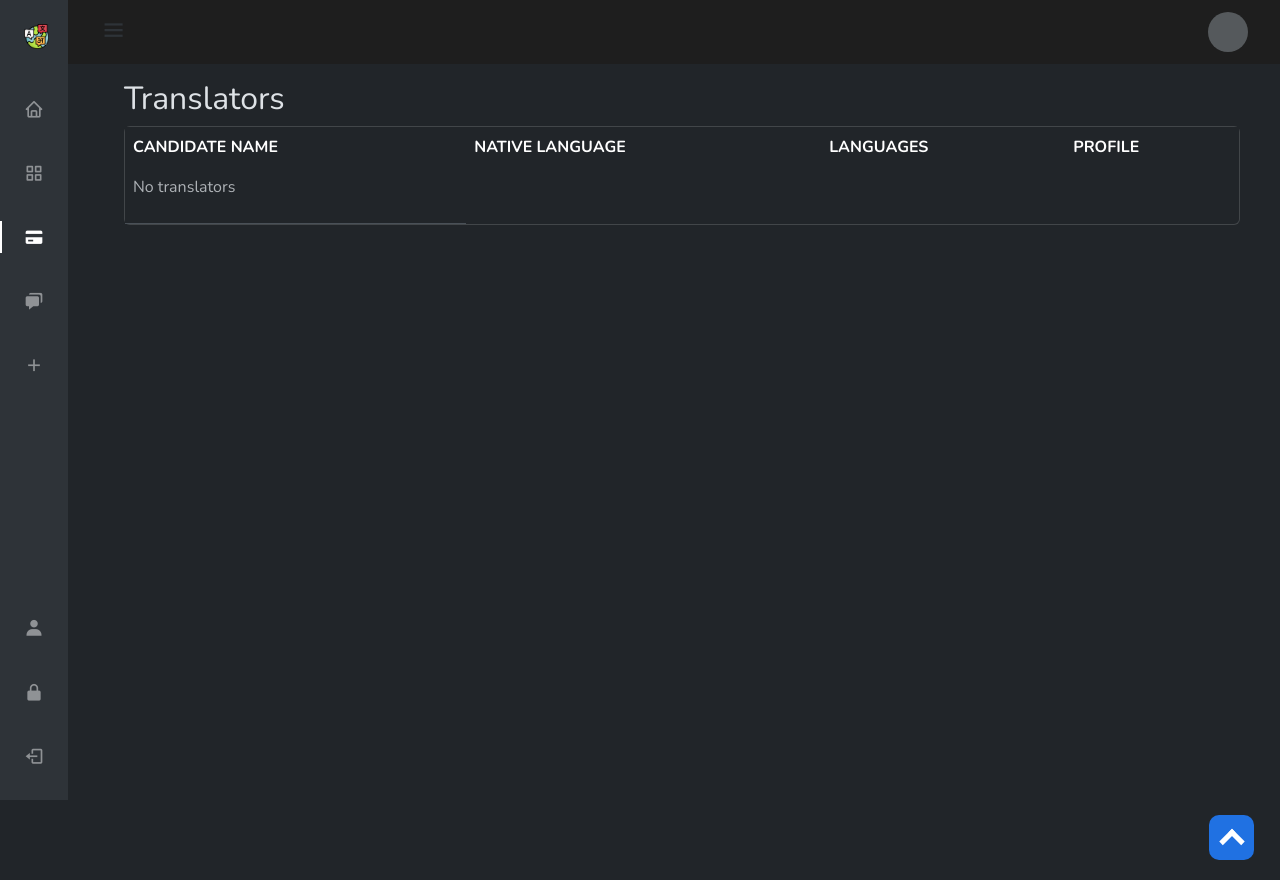
After one commit to devitq/TransLetter, a Django app: page /burse/translators/ in a window 1280 px wide. The commit adds this page. Run offline with Django 4.2, Linux system fonts and the light colour scheme; the visitor is signed in with stand-in values (Sample User, id 1); data comes from the database, SQL or seed files in the repository; data that the repository does not hold is empty; parts of the project's set-up code (start-up, migrations or seed data) failed here and were passed over; some libraries are stand-ins or nearby versions; some web fonts are replaced.

Commit message:
Add translators burse

```diff
--- a/transletter/accounts/models.py
+++ b/transletter/accounts/models.py
@@ -20,6 +20,9 @@ class UserManager(django.contrib.auth.models.UserManager):
 
     def active(self):
         return self.get_queryset().filter(is_active=True)
+
+    def translators(self):
+        return self.get_queryset().filter(account__is_translator=True)
 
     def normalize_email(self, email):
         if email:
--- /dev/null
+++ b/transletter/burse/urls.py
@@ -0,0 +1,13 @@
+from django.urls import path
+
+import burse.views
+
+app_name = "burse"
+
+urlpatterns = [
+    path(
+        "translators/",
+        burse.views.TranslatorsView.as_view(),
+        name="translators",
+    ),
+]
--- /dev/null
+++ b/transletter/burse/views.py
@@ -0,0 +1,14 @@
+from django.contrib.auth.mixins import LoginRequiredMixin
+from django.views.generic import ListView
+
+from accounts.models import User
+
+__all__ = ()
+
+
+class TranslatorsView(LoginRequiredMixin, ListView):
+    template_name = "burse/translators.html"
+    context_object_name = "translators"
+
+    def get_queryset(self):
+        return User.objects.translators()
--- /dev/null
+++ b/transletter/templates/burse/translators.html
@@ -0,0 +1,37 @@
+{% extends "base-dashboard.html" %}
+{% block main %}
+{% load i18n %}
+
+<div class="container mt-3 height-100">
+    <h2>{% translate "Translators" %}</h2>
+    <div class="row">
+      <div class="col-md-12">
+          <div class="card">
+              <div class="table-responsive">
+                  <table class="table no-wrap user-table mb-0">
+                    <thead>
+                      <tr>
+                        <th scope="col" class="border-0 text-uppercase font-medium">{% translate "Candidate Name" %}</th>
+                        <th scope="col" class="border-0 text-uppercase font-medium">{% translate "Native language" %}</th>
+                        <th scope="col" class="border-0 text-uppercase font-medium">{% translate "Languages" %}</th>
+                        <th scope="col" class="border-0 text-uppercase font-medium">{% translate "Profile" %}</th>
+                      </tr>
+                    </thead>
+                    <tbody>
+
+                      {% for translator in translators.all %}
+                          {% include "includes/translator_card.html" with translator=translator %}
+                      {% empty %}
+                      <tr>
+                        <td><p class="text-muted">{% translate "No translators" %}</p></td>
+                      </tr>
+                      {% endfor %}
+                    </tbody>
+                  </table>
+              </div>
+          </div>
+      </div>
+    </div>
+</div>
+
+{% endblock main %}
--- a/transletter/templates/includes/header-dashboard.html
+++ b/transletter/templates/includes/header-dashboard.html
@@ -33,7 +33,7 @@
                     <i class='bx bx-grid-alt nav_icon'></i>
                     <span class="nav_name">{% translate "Projects" %}</span>
                 </a>
-                <a href="#" class="nav_link">
+                <a href="{% url 'burse:translators' %}" class="nav_link{% if view_name == 'burse:translators' %} active{% endif %}">
                     <i class='bx bxs-credit-card nav_icon'></i>
                     <span class="nav_name">{% translate "Burse" %}</span>
                 </a>
--- a/transletter/transletter/settings.py
+++ b/transletter/transletter/settings.py
@@ -45,6 +45,7 @@ INSTALLED_APPS = [
     # Project's apps
     "landing.apps.LandingConfig",
     "accounts.apps.AccountsConfig",
+    "burse.apps.BurseConfig",
     "projects.apps.ProjectsConfig",
     "resume.apps.ResumeConfig",
     "translator_request.apps.TranslatorRequestConfig",
--- a/transletter/transletter/urls.py
+++ b/transletter/transletter/urls.py
@@ -11,6 +11,7 @@ __all__ = ()
 handler404 = views.Handler404View.as_view()
 urlpatterns = [
     path("", include("landing.urls")),
+    path("burse/", include("burse.urls")),
     path("dashboard/", include("dashboard.urls")),
     path("translator/request/", include("translator_request.urls")),
     path("auth/", include("accounts.urls")),
```
Also changed, not shown: transletter/burse/apps.py (added, +10 -0 lines), transletter/templates/includes/translator_card.html (added, +29 -0 lines), transletter/burse/__init__.py (added), transletter/burse/tests.py (added), 1 other file.
